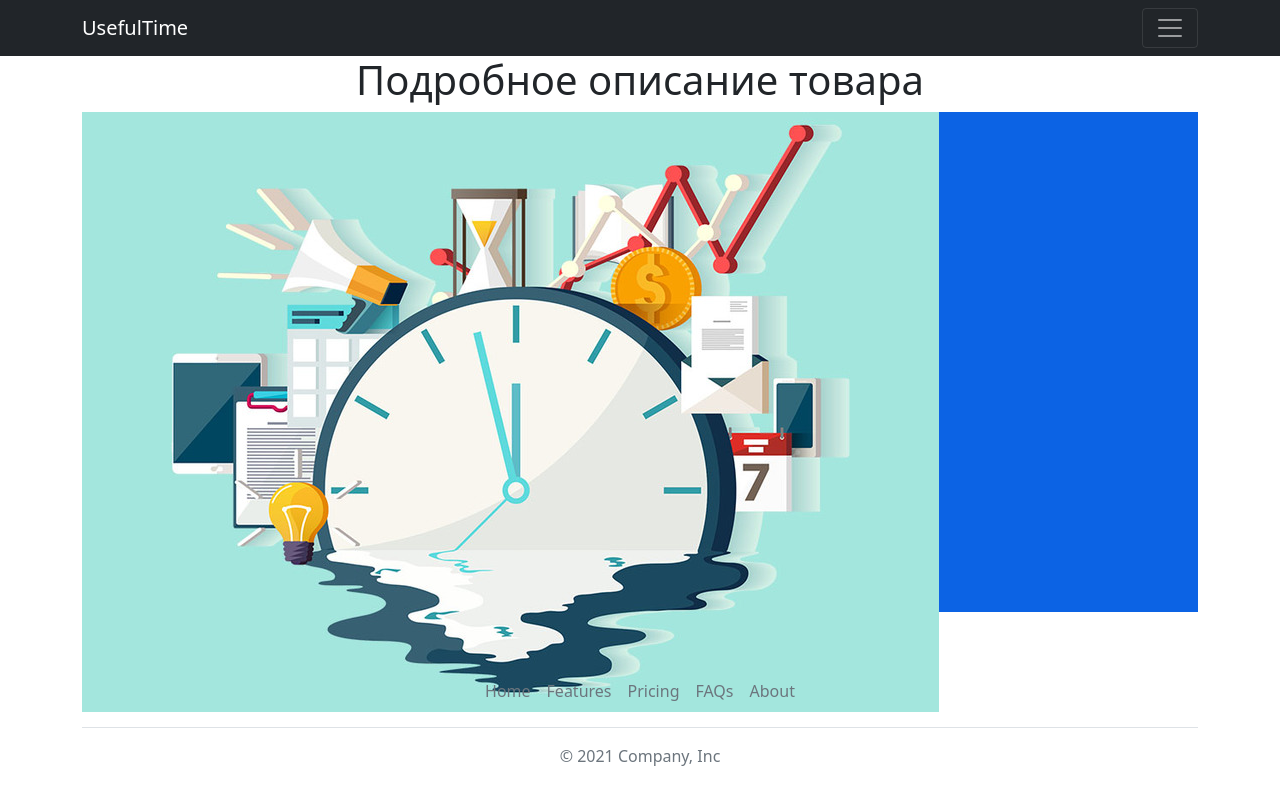
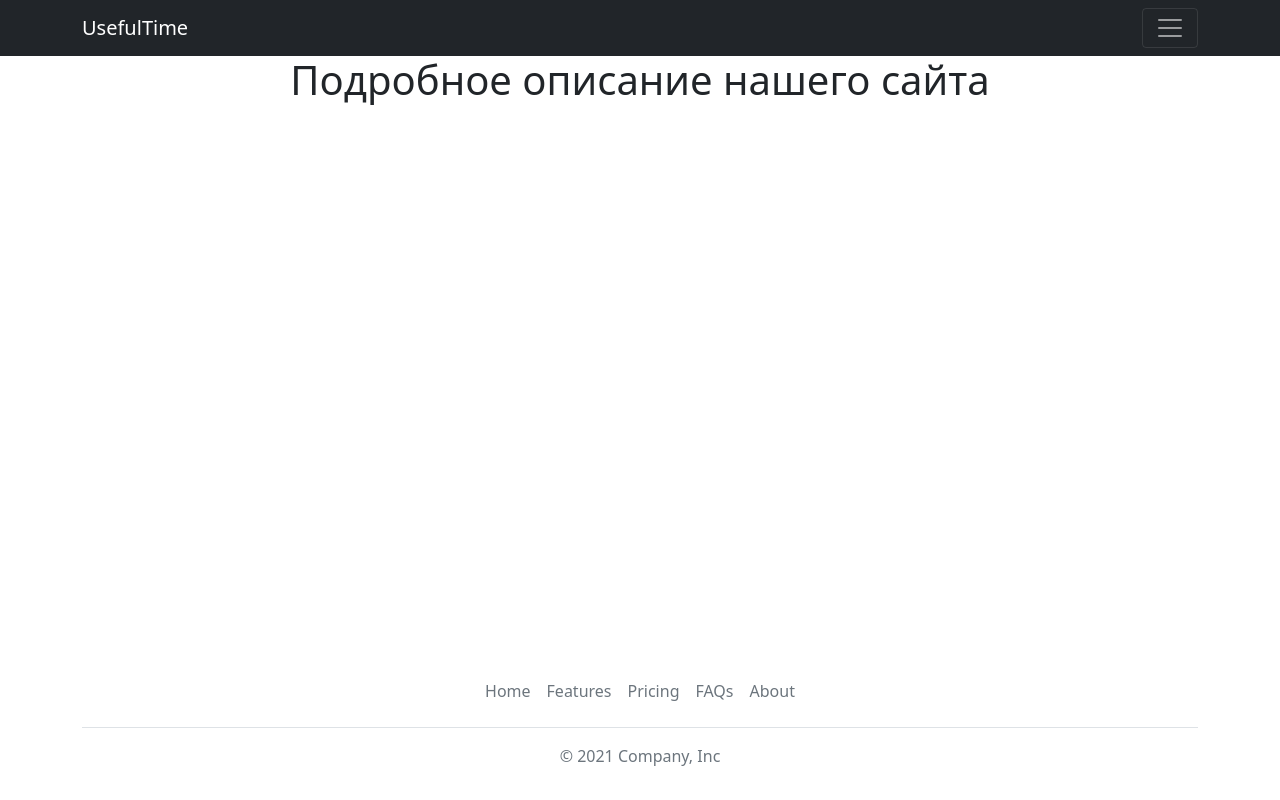
Before and after one commit to killroyka/useful_time, a Django app: page / in a window 1280 px wide. Run offline with Django 3.2, Linux system fonts and the light colour scheme; some libraries are stand-ins or nearby versions.

Commit message:
homepage.html additted

```diff
--- a/useful_time/templates/homepage/homepage.html
+++ b/useful_time/templates/homepage/homepage.html
@@ -4,9 +4,6 @@
 
 {% block content %}
 {% load static %}
-<h1 class="form_alert">Подробное описание товара</h1>
-<div style="width: 100%; height: 500px; background: #0c63e4 "{%static 'img/Time.jpg'%}")>
-<img src="{% static 'img/Time.jpg'%}">
-
+<h1 class="form_alert">Подробное описание нашего сайта</h1>
 </div>
 {% endblock %}
```
